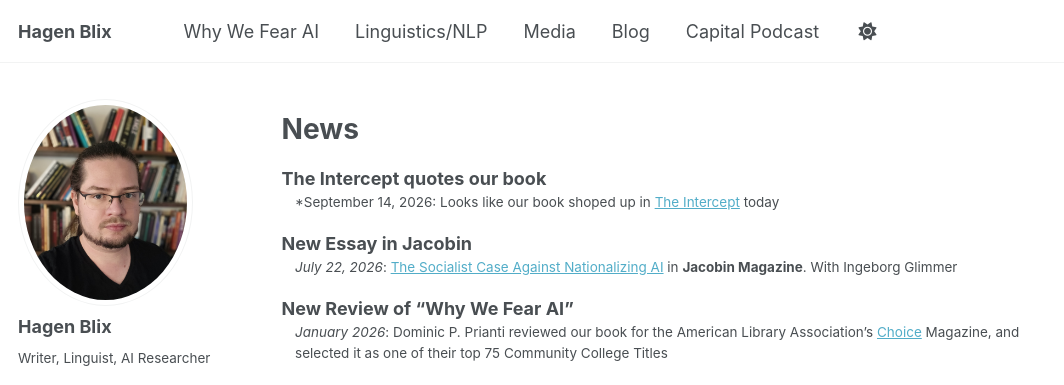
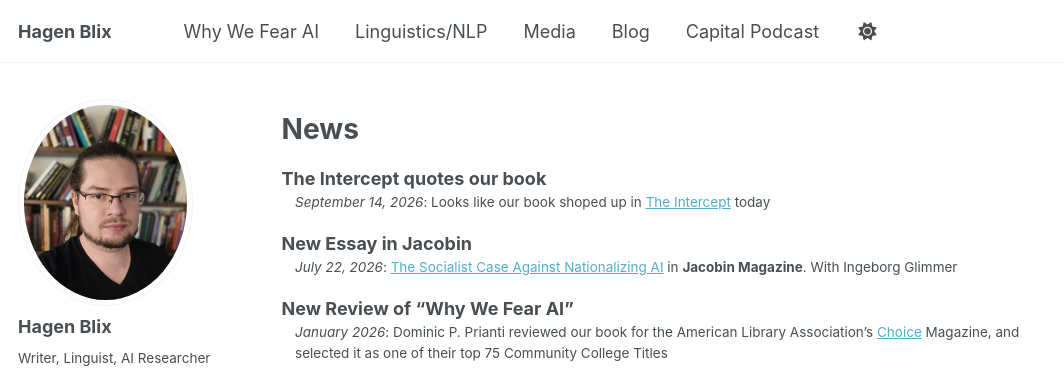
Before and after one commit to hagenblix/hagenblix.github.io, a Jekyll site: the page built from _pages/about.md, in a window 1280 px wide and 900 px high. Shown: the top 385 px of the window, without its empty margins (0-1064 px from the left). Built offline with Jekyll 4.4.1, drawn with Linux system fonts in a browser that asks for light colours; some web fonts are replaced; a script that is not in the unit is left out.

Commit message:
fixed two dates

```diff
--- a/_pages/about.md
+++ b/_pages/about.md
@@ -11,7 +11,7 @@ redirect_from:
 News
 ===========
 The Intercept quotes our book
-: *September 14, 2026: Looks like our book shoped up in [The Intercept](https://theintercept.com/2026/09/14/ai-doom-apocalypse-risk/) today
+: *September 14, 2026*: Looks like our book shoped up in [The Intercept](https://theintercept.com/2026/09/14/ai-doom-apocalypse-risk/) today
 
 New Essay in Jacobin
 : *July 22, 2026*: [The Socialist Case Against Nationalizing AI](https://jacobin.com/2026/07/ai-nationalization-wage-depression-de-skilling) in **Jacobin Magazine**. With Ingeborg Glimmer
```
Also changed, not shown: _pages/media.md (+1 -1 lines).
